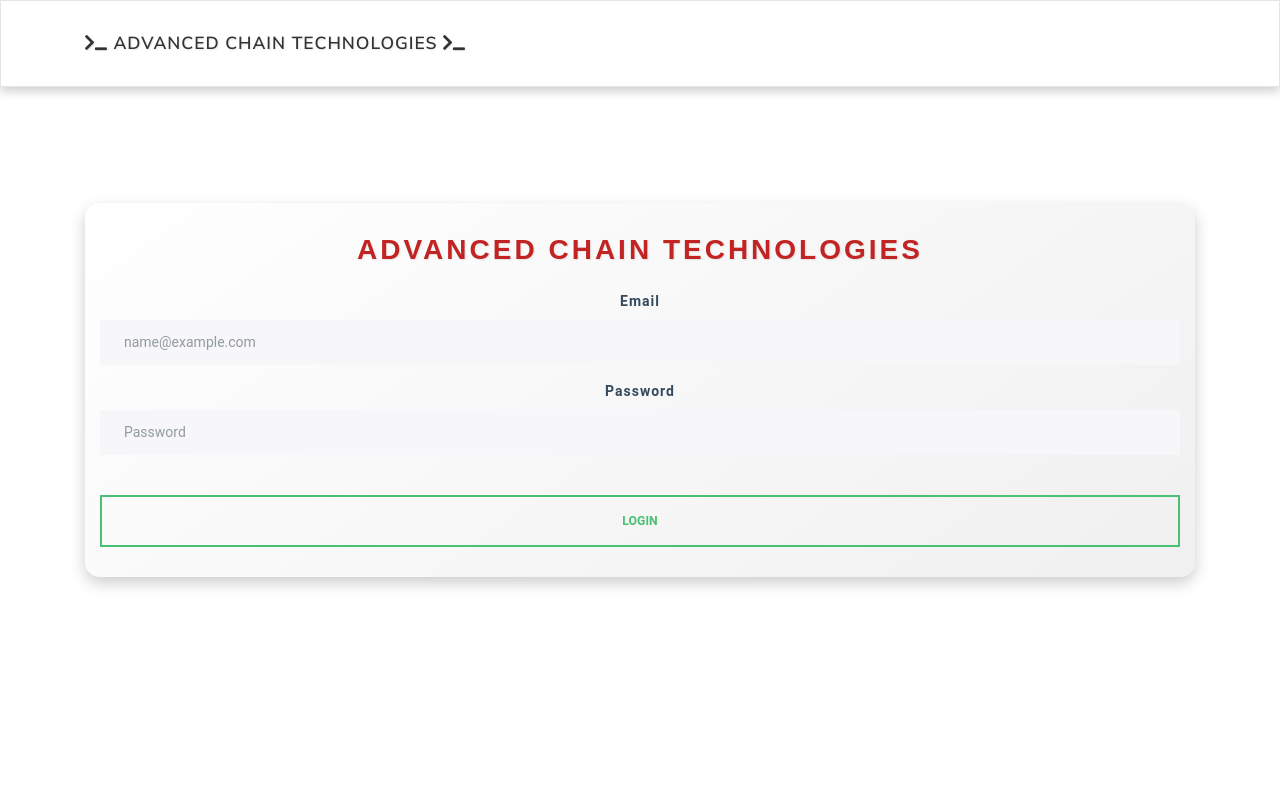
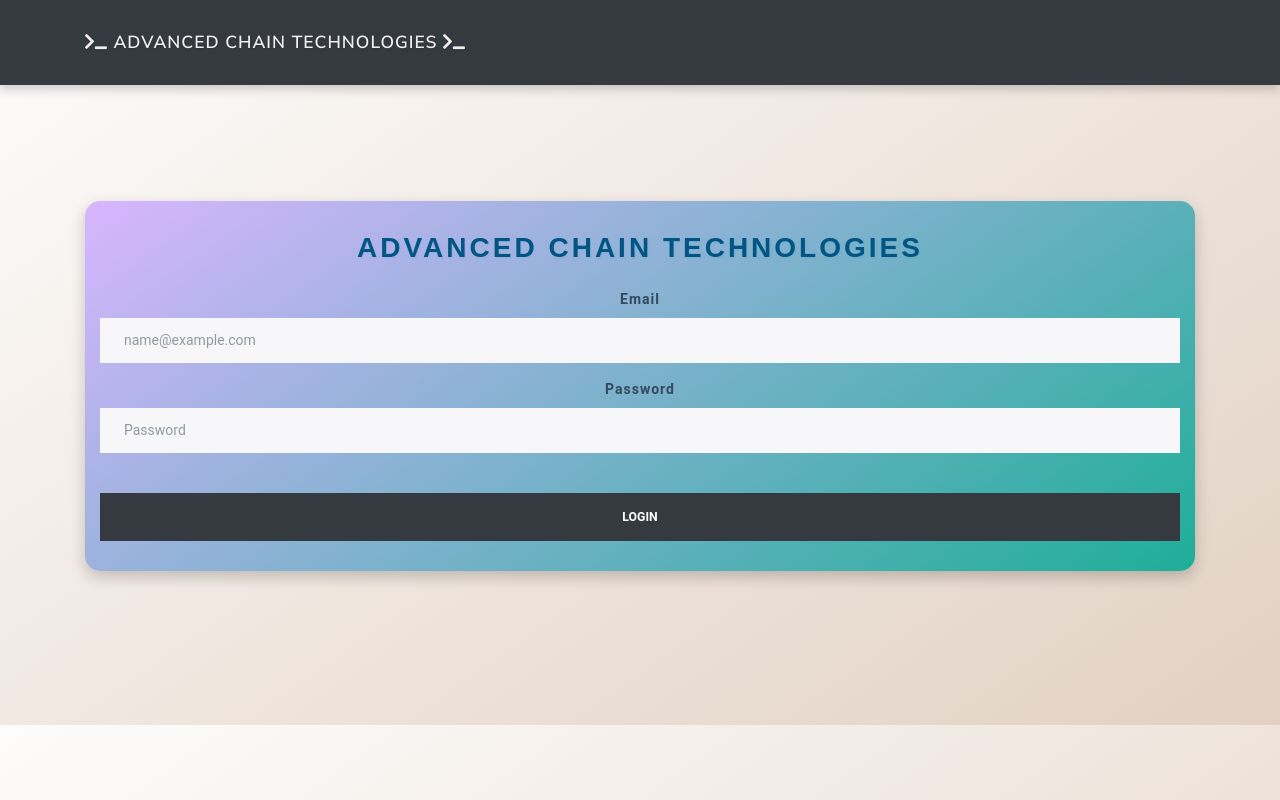
Before and after one commit to AyzeysDev/react-dashboard, a React (Create React App) app in the folder dashboard-app/: page / in a window 1280 px wide. Built offline with nearby package versions, Linux system fonts and the light colour scheme.

Commit message:
Colours in ACT updated

```diff
--- a/dashboard-app/src/pages/Header.js
+++ b/dashboard-app/src/pages/Header.js
@@ -9,14 +9,13 @@ const Header = () => {
 
   return (
     <header>
-      <Navbar bg="light" variant="light" expand="lg" collapseOnSelect>
+      <Navbar bg="dark" className="bg-body-tertiary" data-bs-theme="light" variant="light" expand="lg" collapseOnSelect>
         <Container>
           {/* Company Name */}
           <Navbar.Brand>
             <i className="fa fa-terminal"></i> Advanced Chain Technologies{" "}
             <i className="fa fa-terminal"></i>
           </Navbar.Brand>
-
           <Navbar.Toggle aria-controls="basic-navbar-nav" />
           <Navbar.Collapse id="basic-navbar-nav">
             <Nav className="ml-auto">
--- a/dashboard-app/src/pages/LoginSignup.js
+++ b/dashboard-app/src/pages/LoginSignup.js
@@ -27,6 +27,7 @@ const LoginSignup = () => {
   };
 
   return (
+    <div className="login-page">
     <Container className="login-container">
       <h1 className="text-center mb-4">Advanced Chain Technologies</h1>
       <Form onSubmit={handleLogin}>
@@ -56,7 +57,7 @@ const LoginSignup = () => {
 
         <Button
           type="submit"
-          variant="outline-success"
+          variant="dark"
           className="w-100 mt-4"
           disabled={loading}
         >
@@ -64,6 +65,7 @@ const LoginSignup = () => {
         </Button>
       </Form>
     </Container>
+    </div>
   );
 };
 
--- a/dashboard-app/src/styles/LoginSignup.css
+++ b/dashboard-app/src/styles/LoginSignup.css
@@ -1,10 +1,17 @@
 /* Updated container styling */
+
+body {
+  background: linear-gradient(145deg, #FDFCFB, #E2D1C3); /* Gradient background */
+  margin: 0;
+  font-family: "Roboto", sans-serif;
+}
+
 .login-container {
   max-width: 400px;
   margin: 100px auto;
   padding: 30px;
   text-align: center;
-  background: linear-gradient(145deg, #ffffff, #f0f0f0);
+  background: linear-gradient(145deg, #D8B5FF  , #1EAE98 );
   border-radius: 15px;
   box-shadow: 0px 6px 15px rgba(0, 0, 0, 0.2);
   font-family: "Roboto", sans-serif; /* Modern font */
@@ -13,10 +20,10 @@
 
 /* Styling for the brand name in LoginSignup */
 .login-container h1 {
-  color: #c22323; /* Red color for the brand */
+  color: #025483; /* Red color for the brand */
   font-size: 28px;
   font-weight: bold;
-  text-shadow: 1px 1px 2px rgba(0, 0, 0, 0.1); /* Optional subtle shadow */
+  text-shadow: 1px 1px 2px rgba(1, 146, 204, 0.1); /* Optional subtle shadow */
   font-family: "Poppins", sans-serif; /* Modern font for branding */
 }
 
--- a/dashboard-app/src/styles/NavBar.css
+++ b/dashboard-app/src/styles/NavBar.css
@@ -6,7 +6,7 @@
   }
 
   .navbar-brand {
-    color: #333 !important; /* Change to dark gray for visibility */
+    color: #f1eeee !important; /* Change to dark gray for visibility */
     font-size: 22px;
     font-weight: bold;
     text-shadow: 1px 1px 2px rgba(0, 0, 0, 0.1);
@@ -18,7 +18,7 @@
   }
 
   .nav-link {
-    color: #333 !important; /* Change link text color to dark gray */
+    color: #f1eeee !important; /* Change link text color to dark gray */
     /* font-size: 16px; */
     font-weight: 700;
     margin-left: 15px;
```
